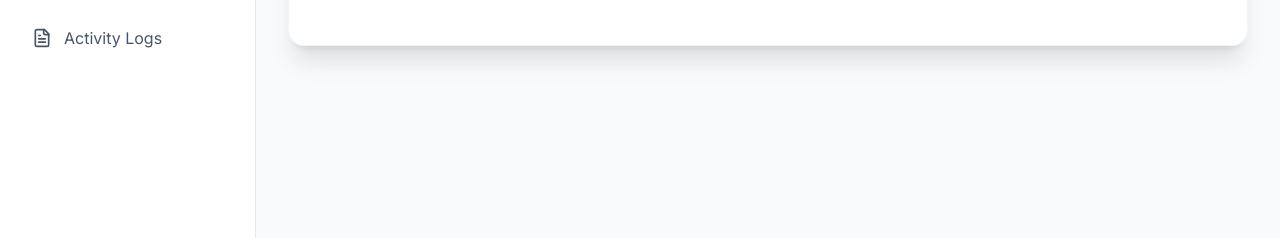
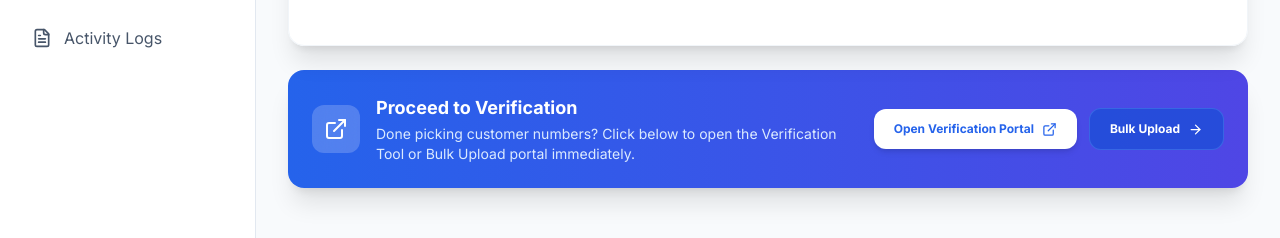
Before and after one commit to OtessLaw/otess-verification-clean, a React (Vite) app in the folder client/: page /admin/pending in a window 1280 px wide. Shown: the part 439-677 px from the top of the page. Built offline with nearby package versions, Linux system fonts and the light colour scheme; no server answers; sample sign-in values are in the browser's storage.

Commit message:
Add bottom quick verification portal link card on AdminPending page

```diff
--- a/client/src/pages/AdminPending.jsx
+++ b/client/src/pages/AdminPending.jsx
@@ -1,6 +1,7 @@
 import React, { useState, useEffect } from 'react';
+import { Link } from 'react-router-dom';
 import axios from 'axios';
-import { Search, CheckCircle, XCircle, Trash2, ChevronLeft, ChevronRight, Send, MessageSquare, ShieldCheck, UserCheck, Smartphone, Clock, Copy, Loader, History } from 'lucide-react';
+import { Search, CheckCircle, XCircle, Trash2, ChevronLeft, ChevronRight, Send, MessageSquare, ShieldCheck, UserCheck, Smartphone, Clock, Copy, Loader, History, ExternalLink, ArrowRight } from 'lucide-react';
 import toast from 'react-hot-toast';
 
 const AdminPending = () => {
@@ -439,6 +440,39 @@ const AdminPending = () => {
           </div>
         )}
       </div>
+
+      {/* Quick Verification Link Card at the Bottom */}
+      <div className="bg-gradient-to-r from-[#2563eb] to-indigo-600 rounded-2xl p-6 text-white shadow-xl flex flex-col sm:flex-row items-center justify-between gap-4">
+        <div className="flex items-center gap-4">
+          <div className="p-3 bg-white/20 backdrop-blur-md rounded-xl text-white">
+            <ExternalLink size={24} />
+          </div>
+          <div>
+            <h3 className="font-outfit font-bold text-lg">Proceed to Verification</h3>
+            <p className="text-blue-100 text-xs sm:text-sm mt-0.5">
+              Done picking customer numbers? Click below to open the Verification Tool or Bulk Upload portal immediately.
+            </p>
+          </div>
+        </div>
+
+        <div className="flex items-center gap-3 w-full sm:w-auto shrink-0">
+          <Link
+            to="/verify"
+            target="_blank"
+            className="flex-1 sm:flex-none px-5 py-3 bg-white text-[#2563eb] hover:bg-blue-50 font-bold rounded-xl text-xs transition-all shadow-md flex items-center justify-center gap-2"
+          >
+            <span>Open Verification Portal</span>
+            <ExternalLink size={15} />
+          </Link>
+          <Link
+            to="/admin/upload"
+            className="flex-1 sm:flex-none px-5 py-3 bg-blue-700/80 hover:bg-blue-700 text-white font-bold rounded-xl text-xs transition-all border border-blue-400/30 flex items-center justify-center gap-2"
+          >
+            <span>Bulk Upload</span>
+            <ArrowRight size={15} />
+          </Link>
+        </div>
+      </div>
     </div>
   );
 };
```
Also changed, not shown: 5 other files (tests, documents, lock files or other folders).
